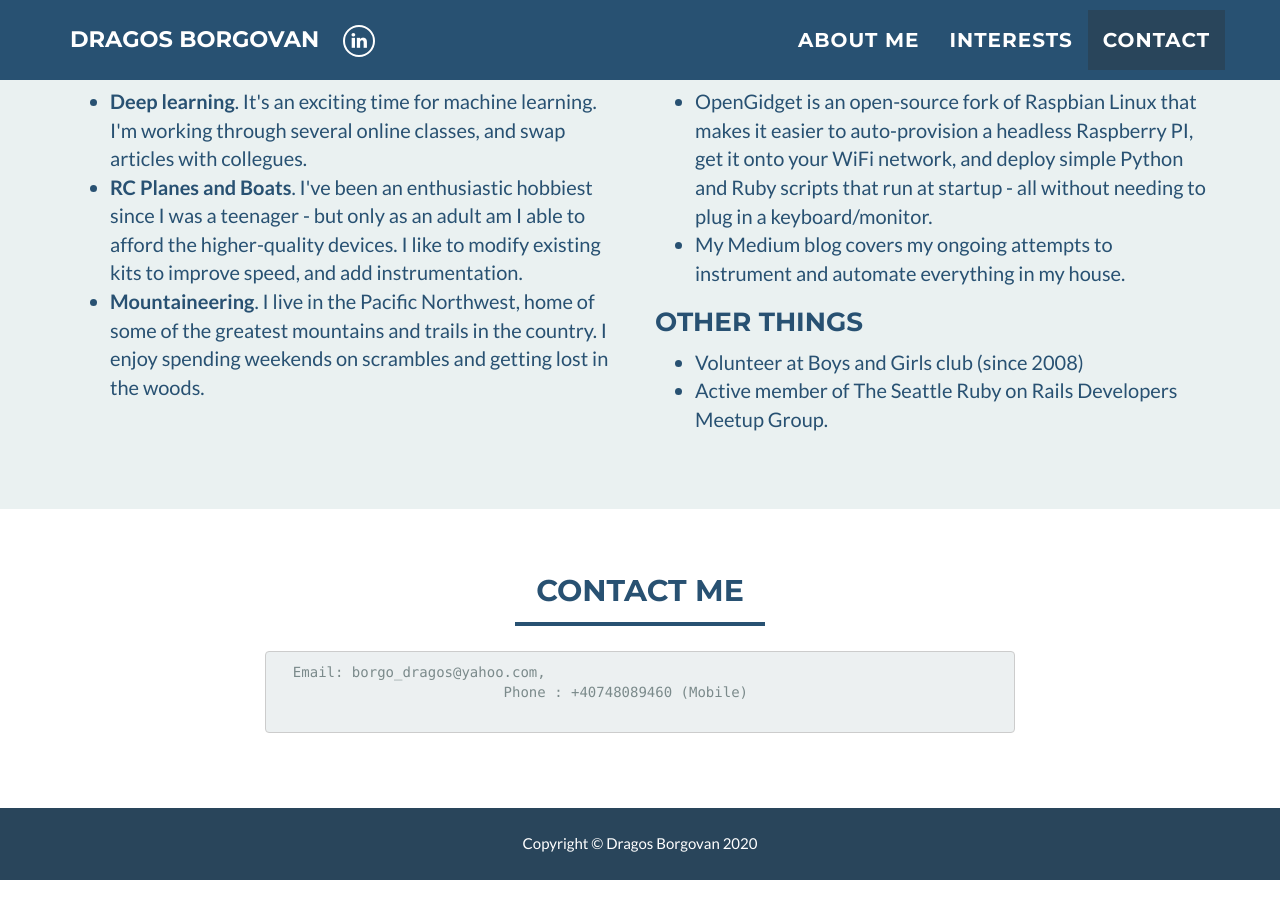
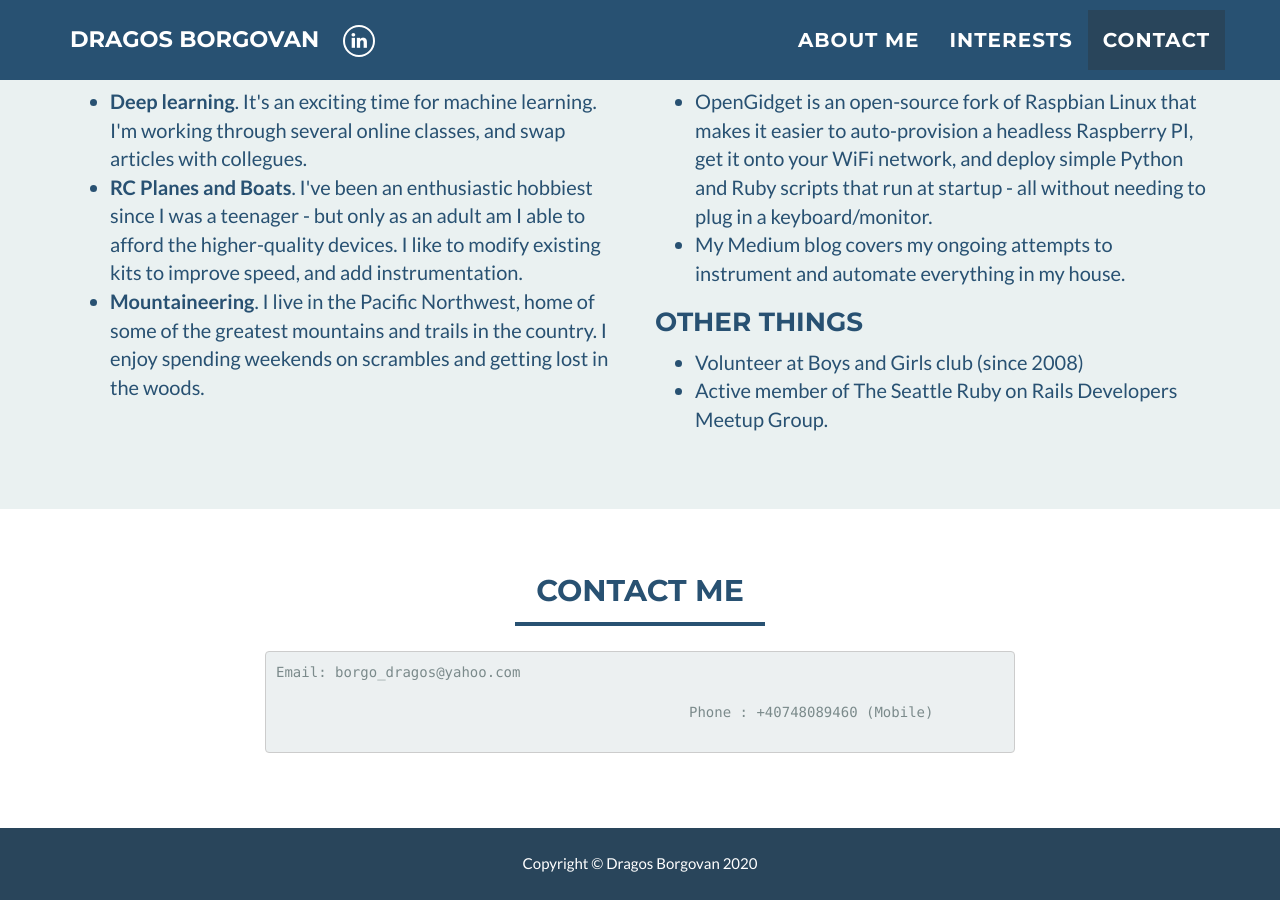
Before and after one commit to borgovand/borgovand.github.io, a Jekyll site: the page built from index.html, in a window 1280 px wide and 900 px high, scrolled down 1268 px. Built offline with Jekyll 4.4.1, drawn with Linux system fonts in a browser that asks for light colours.

```diff
--- a/_includes/contact_form.html
+++ b/_includes/contact_form.html
@@ -9,8 +9,9 @@
 		</div>
 		<div class="row">
 			<div class="col-lg-8 col-lg-offset-2">
- 	 			    <pre>  Email: borgo_dragos@yahoo.com,
-                           Phone : +40748089460 (Mobile)
+ 	 			    <pre>Email: borgo_dragos@yahoo.com
+
+						 Phone : +40748089460 (Mobile)
  				    </pre>
 			</div>
 		</div>
```
